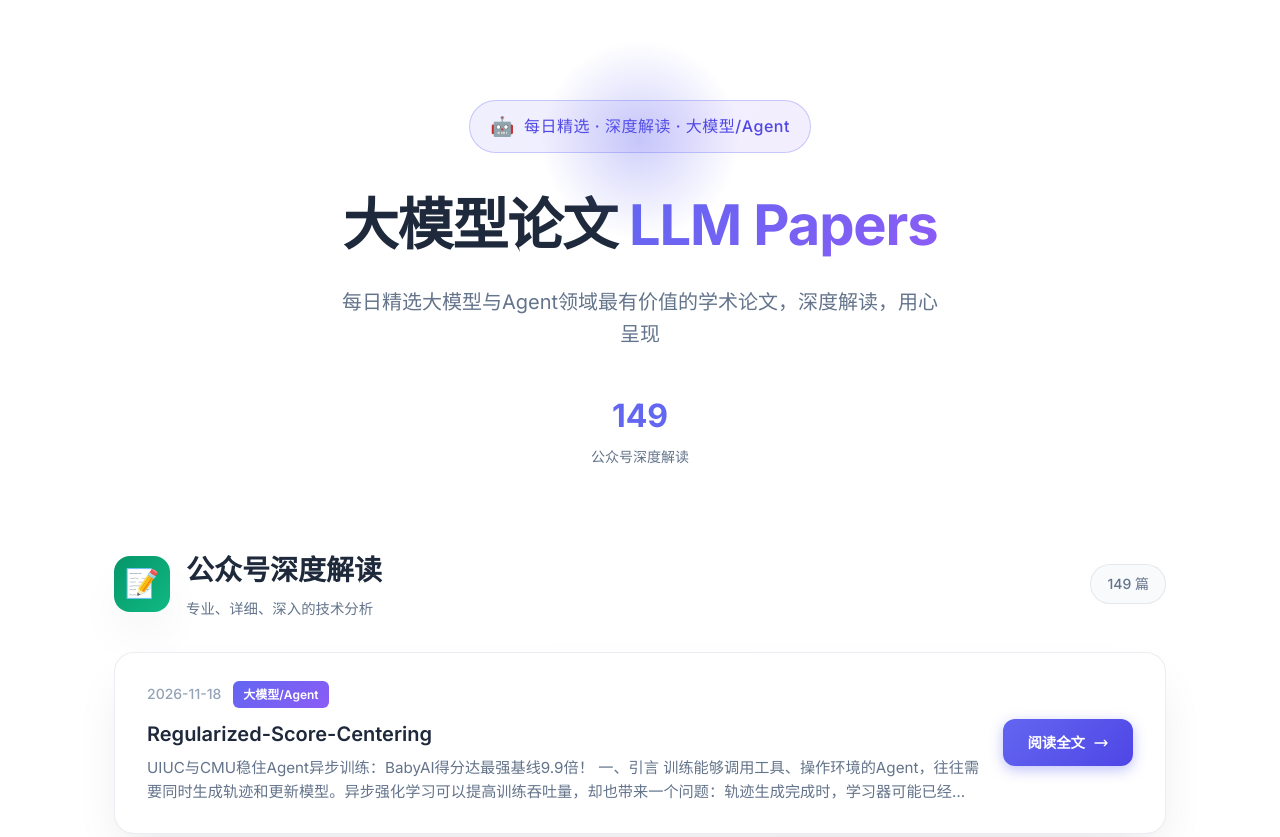
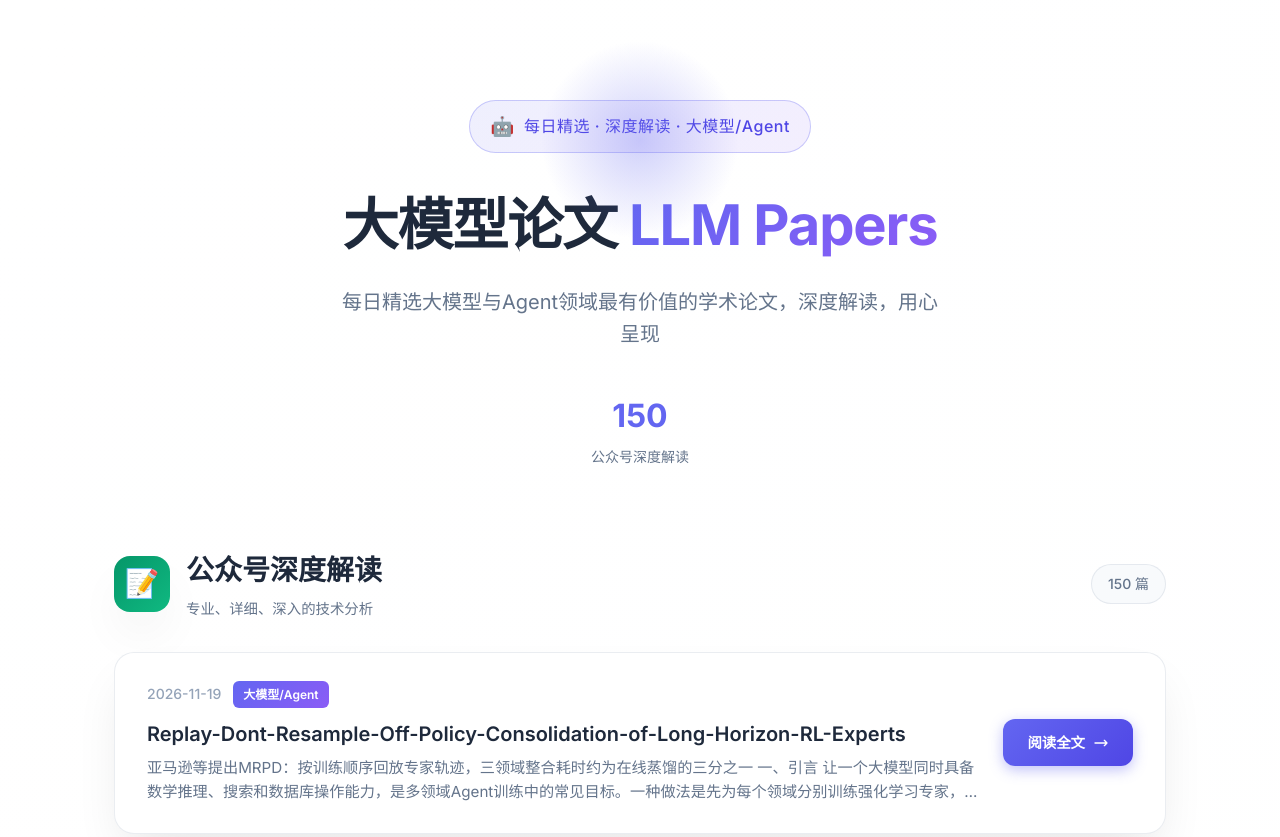
Before and after one commit to AI-PaperDaily/llm-agent-papers, a plain HTML site: page index.html in a window 1280 px wide. Shown: the top 837 px of the page. Drawn offline with Linux system fonts and the light colour scheme.

Commit message:
Update index.html

```diff
--- a/index.html
+++ b/index.html
@@ -429,7 +429,7 @@
             <p>每日精选大模型与Agent领域最有价值的学术论文，深度解读，用心呈现</p>
             <div class="hero-stats">
                 <div class="stat">
-                    <div class="stat-value">149</div>
+                    <div class="stat-value">150</div>
                     <div class="stat-label">公众号深度解读</div>
                 </div>
             </div>
@@ -441,9 +441,29 @@
                     <h2 class="section-title">公众号深度解读</h2>
                     <p class="section-subtitle">专业、详细、深入的技术分析</p>
                 </div>
-                <span class="section-count">149 篇</span>
+                <span class="section-count">150 篇</span>
             </div>
             <div class="article-list">
+                <article class="article-card">
+                    <div class="card-content">
+                        <div class="card-info">
+                            <div class="card-meta">
+                                <span class="card-date">2026-11-19</span>
+                                <span class="card-badge">大模型/Agent</span>
+                            </div>
+                            <h3 class="card-title">Replay-Dont-Resample-Off-Policy-Consolidation-of-Long-Horizon-RL-Experts</h3>
+                            <p class="card-preview">亚马逊等提出MRPD：按训练顺序回放专家轨迹，三领域整合耗时约为在线蒸馏的三分之一 一、引言 让一个大模型同时具备数学推理、搜索和数据库操作能力，是多领域Agent训练中的常见目标。一种做法是先为每个领域分别训练强化学习专家，再把多个专家的能力整合进同一个学生模型。 常见的整合方法是多教师在策略蒸馏：学生在各环境中重新生成轨迹、调用工具，再由对应领域的专家逐词提供学习信号。它能让学生针对自己的输出...</p>
+                        </div>
+                        <div class="card-action">
+                            <a href="gongzhonghao-html/2026-11-19_Replay-Dont-Resample-Off-Policy-Consolidation-of-Long-Horizon-RL-Experts.html" class="card-link">
+                                阅读全文
+                                <svg xmlns="http://www.w3.org/2000/svg" fill="none" viewBox="0 0 24 24" stroke="currentColor">
+                                    <path stroke-linecap="round" stroke-linejoin="round" stroke-width="2" d="M17 8l4 4m0 0l-4 4m4-4H3" />
+                                </svg>
+                            </a>
+                        </div>
+                    </div>
+                </article>
                 <article class="article-card">
                     <div class="card-content">
                         <div class="card-info">
```
